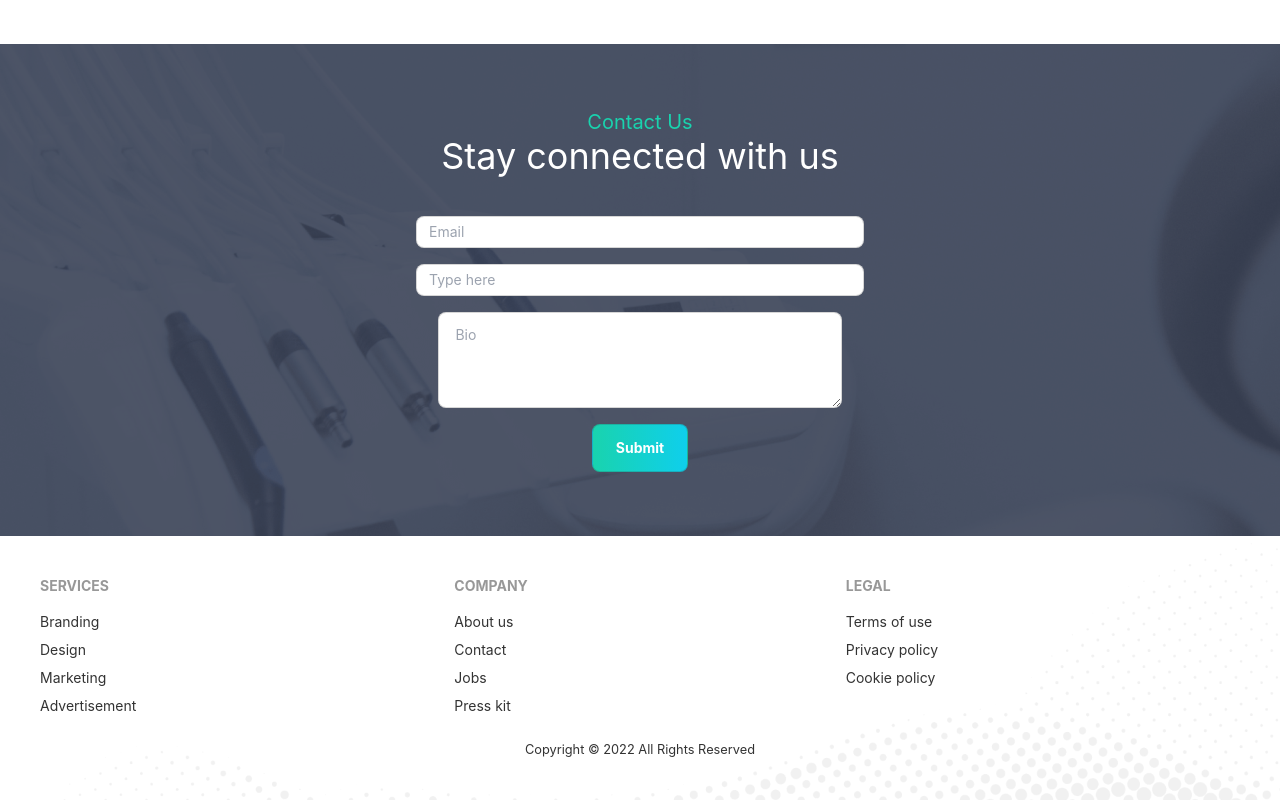
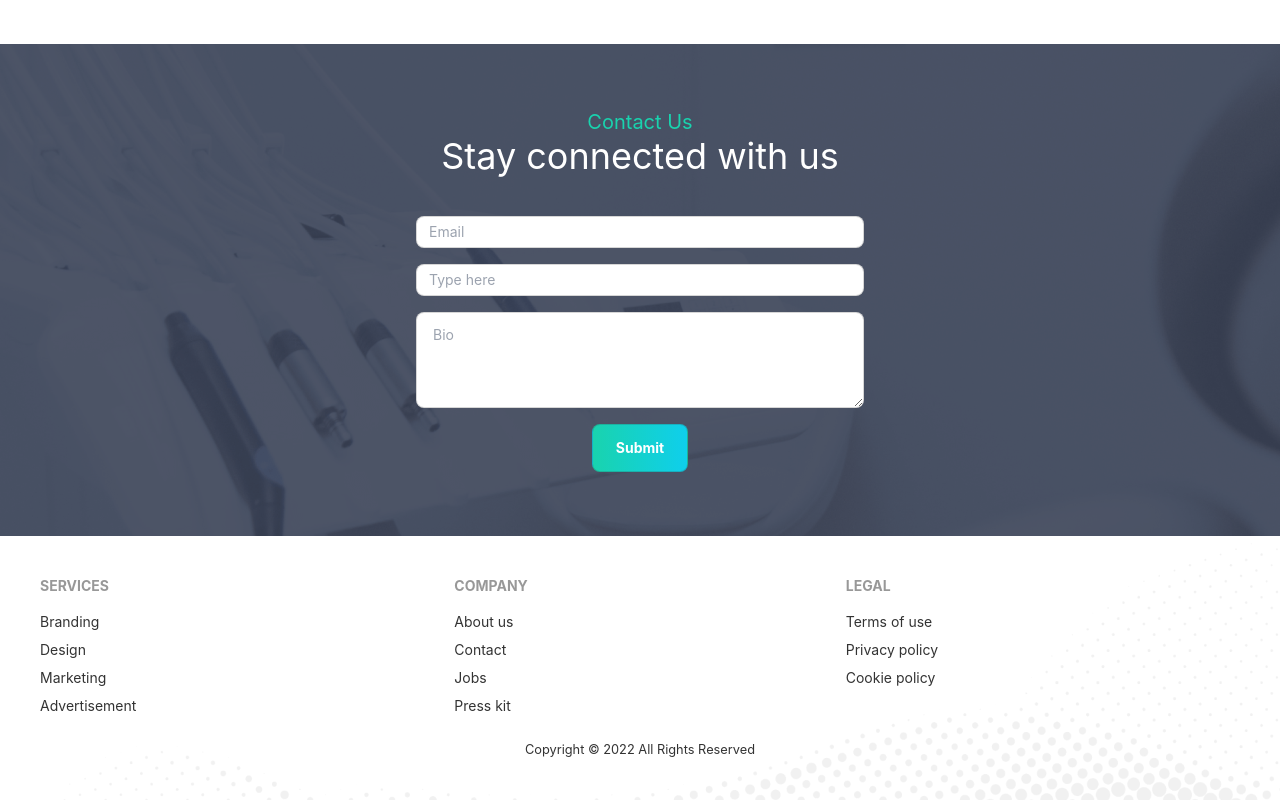
Before and after one commit to muzahidMD/doctors-portal-client-module-74, a React (Create React App) app: page / in a window 1280 px wide. Shown: the part 3770-4570 px from the top of the page. Built offline with nearby package versions, Linux system fonts and the light colour scheme.

Commit message:
some changes

```diff
--- a/src/Pages/Home/ContactForm.js
+++ b/src/Pages/Home/ContactForm.js
@@ -12,7 +12,7 @@ const ContactForm = () => {
                 <form className=' grid grid-cols-1 gap-4 justify-items-center'>
                     <input type="email" placeholder="Email" className="input input-bordered input-sm w-full max-w-md" />
                     <input type="text" placeholder="Type here" className="input input-bordered input-sm w-full max-w-md" />
-                    <textarea className="textarea textarea-bordered w-[63%] h-24" placeholder="Bio"></textarea>
+                    <textarea className="textarea textarea-bordered w-full h-24 max-w-md" placeholder="Bio"></textarea>
                     <input type="submit" value="Submit" placeholder="Type here" className="input input-bordered  w-[15%] max-w-xs text-white text-sm  font-bold bg-gradient-to-r from-secondary to-primary" />
                 </form>
             </div>
```
